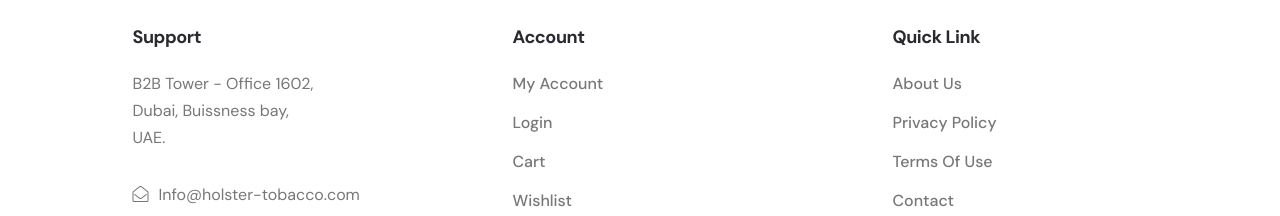
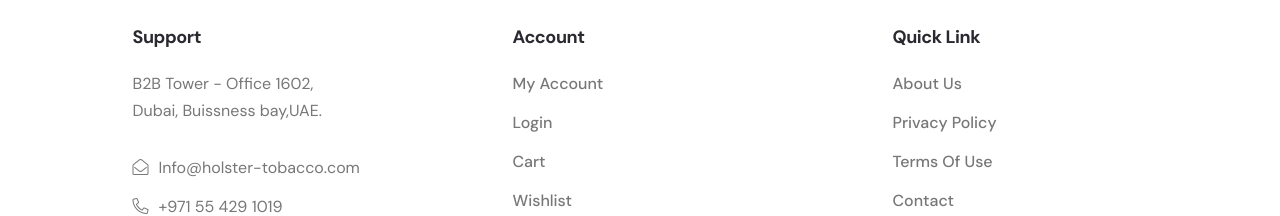
Before and after one commit to Somar-sabe/shisha, a Next.js app: page / in a window 1280 px wide. Shown: the part 3126-3342 px from the top of the page. Built offline with nearby package versions, Linux system fonts and the light colour scheme.

Commit message:
spldlfjeiuddmlsfj';;f

```diff
--- a/src/data/Footer.js
+++ b/src/data/Footer.js
@@ -71,7 +71,7 @@
 
 
     footerInfo: {
-        address: "B2B Tower - Office 1602, <br /> Dubai, Buissness bay, <br /> UAE.",
+        address: "B2B Tower - Office 1602, <br /> Dubai, Buissness bay,UAE.",
         email: "Info@holster-tobacco.com",
         phone: "+971 55 429 1019"
     },
```
